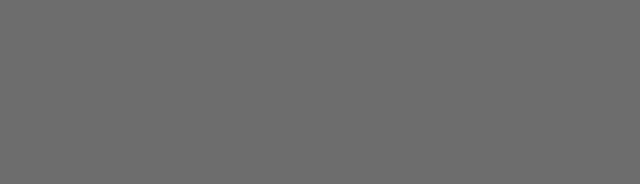
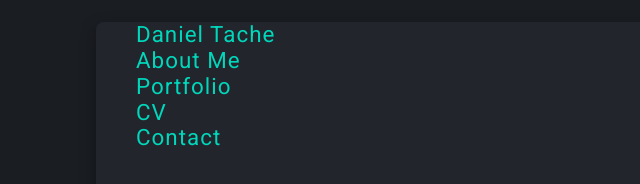
Before and after one commit to Dores12/cv_portfolio, a plain HTML site: page index.html in a window 1280 px wide. Shown: the whole page, without its empty margins (0-640 px from the left). Drawn offline with nearby package versions, Linux system fonts and the light colour scheme.

Commit message:
add new font, change colors, add navigation

```diff
--- a/css/style.css
+++ b/css/style.css
@@ -1,15 +1,34 @@
 :root {
-    --header-color: rgb(33, 109, 67);
+    --header-color: #00d7bb;
     --text-color: rgb(241, 241, 241);
-    --background-color: rgb(109, 109, 109);
-    --app-color: rgb(61, 61, 61);
+    --background-color: #1a1d22;
+    --app-color: #22252c;
 }
 
 body {
     background-color: var(--background-color);
     color: var(--text-color);
+    font-family: "Roboto", sans-serif;
+    letter-spacing: 1px;
+    font-size: 1.4rem;
 }
 
 .app {
     background-color: var(--app-color);
+    max-width: 85vw;
+    min-height: 80vh;
+    border-radius: 8px;
+    margin: 0 auto;
+    margin-top: 20px;
+    box-shadow: rgba(0, 0, 0, 0.35) 0px 5px 15px;
 }
+
+.nav-bar {
+    list-style: none;
+}
+
+.nav-bar a {
+    text-decoration: none;
+    color: var(--header-color);
+
+}
--- a/index.html
+++ b/index.html
@@ -6,16 +6,26 @@
     <title>Daniel | Tache</title>
     <link rel="stylesheet" href="css/normalize.css">
     <link rel="stylesheet" href="css/style.css">
+    <link rel="preconnect" href="https://fonts.googleapis.com">
+    <link rel="preconnect" href="https://fonts.gstatic.com" crossorigin>
+    <link href="https://fonts.googleapis.com/css2?family=Roboto:ital,wght@0,100;0,300;0,400;0,500;0,700;0,900;1,100;1,300;1,400;1,500;1,700;1,900&display=swap" rel="stylesheet">
 </head>
 <body>
     <div class="app">
-
+        <ul class="nav-bar">
+            <li><a href="#">Daniel Tache</a></li>
+            <li><a href="#">About Me</a></li>
+            <li><a href="#">Portfolio</a></li>
+            <li><a href="#">CV</a></li>
+            <li><a href="#">Contact</a></li>
+        </ul>
     </div>
 
 
 
 
+    <script src="https://ajax.googleapis.com/ajax/libs/jquery/3.7.1/jquery.min.js"></script>
+    <script src="app.js"></script>
 </body>
-<script src="https://ajax.googleapis.com/ajax/libs/jquery/3.7.1/jquery.min.js"></script>
-<script src="app.js"></script>
+
 </html>
```
